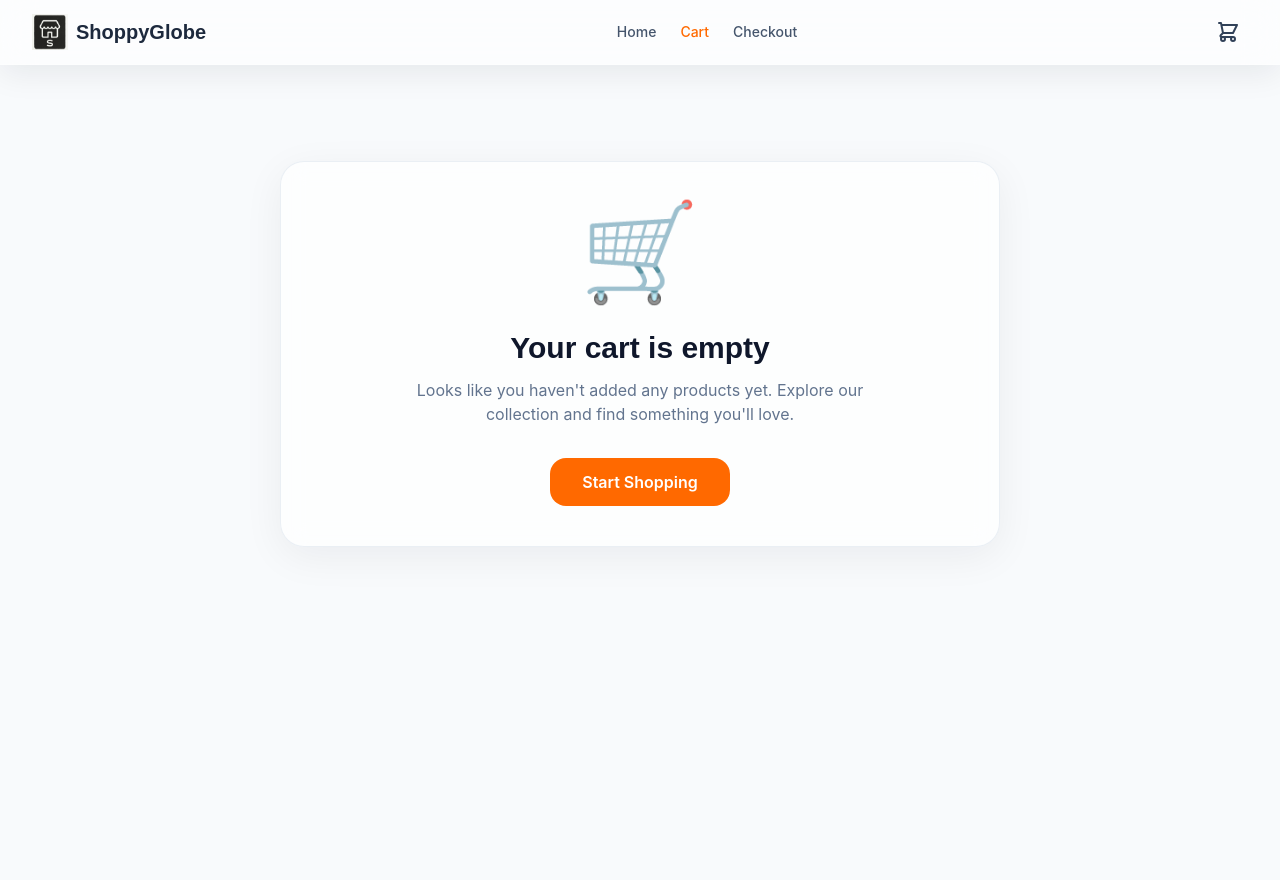
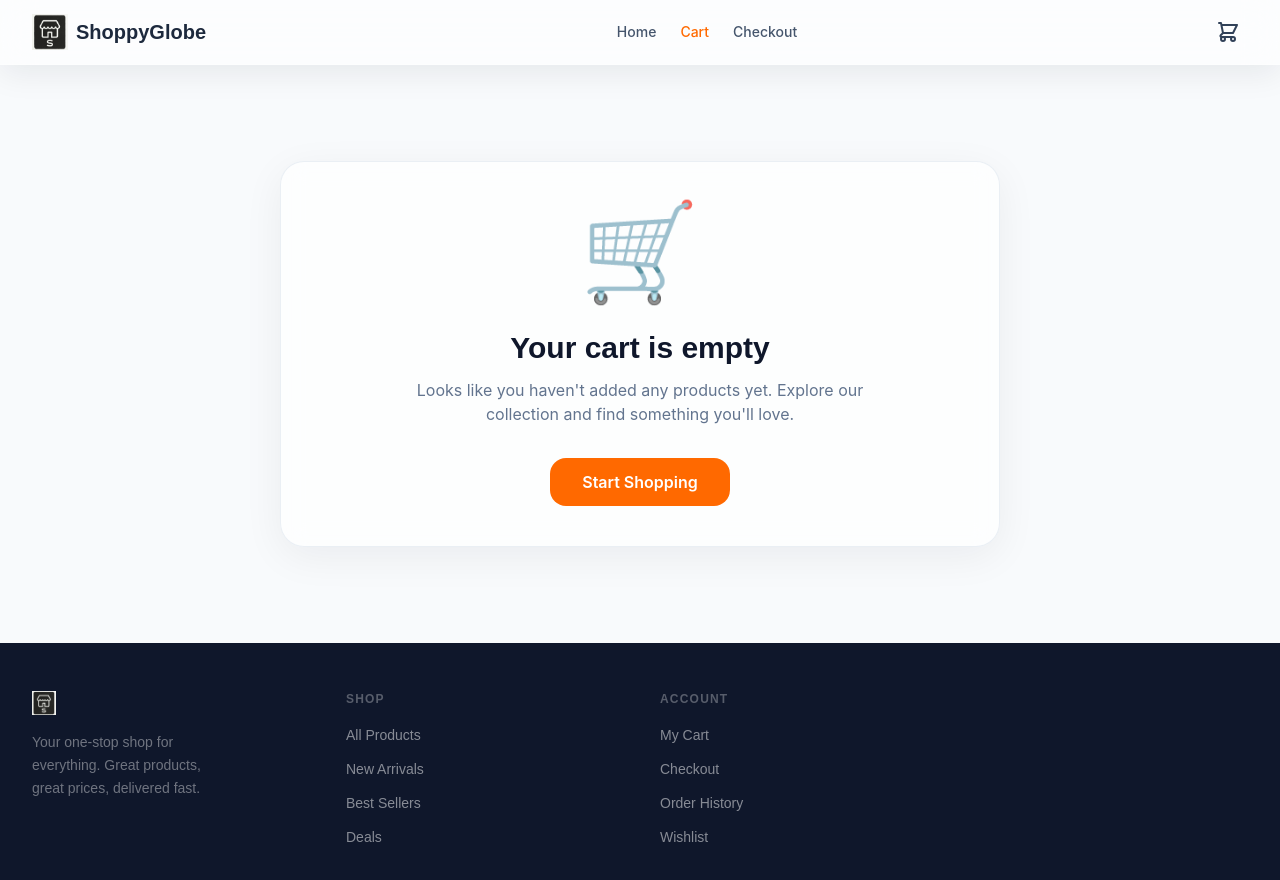
Before and after one commit to Sufalthakre18/shoppyglobe-ecommerce-react, a React (Vite) app in the folder shoppy-globe/: page /cart in a window 1280 px wide. Shown: the top 880 px of the page. Before the commit the page ends 800 px from the top, so only its background shows below. Built offline with nearby package versions, Linux system fonts and the light colour scheme.

Commit message:
Add Footer component for site-wide navigation and branding

```diff
--- a/shoppy-globe/src/App.jsx
+++ b/shoppy-globe/src/App.jsx
@@ -1,6 +1,7 @@
 import { lazy, Suspense } from 'react'
 import { createBrowserRouter, RouterProvider, Outlet } from 'react-router-dom'
 import Header from './components/Header'
+import Footer from './components/Footer'
 
 // Lazy-loaded pages for code splitting (performance optimization)
 
@@ -25,6 +26,7 @@ const RootLayout = () => (
     <Suspense fallback={<PageLoader />}>
       <Outlet />
     </Suspense>
+      <Footer />
   </div>
 )
 
--- /dev/null
+++ b/shoppy-globe/src/components/Footer.jsx
@@ -0,0 +1,69 @@
+// components/Footer.jsx
+// Site-wide footer with links, social icons, newsletter signup, and copyright
+import { Link } from 'react-router-dom'
+
+const Footer = () => {
+  return (
+    <footer
+      className="bg-slate-900 mt-auto"
+      style={{ fontFamily: 'DM Sans, sans-serif' }}
+    >
+      {/* Main grid */}
+      <div className="max-w-7xl mx-auto px-4 sm:px-6 lg:px-8 pt-12 pb-10">
+        <div className="grid grid-cols-1 sm:grid-cols-2 lg:grid-cols-4 gap-10">
+
+          {/* Brand column */}
+          <div className="lg:col-span-1">
+            <Link to="/" className="flex items-center gap-2.5 mb-4">
+                <img src="/favicon.png" alt="Shoppy Globe Logo" className="w-6 h-6" />
+            </Link>
+            <p className="text-sm text-white/40 leading-relaxed mb-5 max-w-[200px]">
+              Your one-stop shop for everything. Great products, great prices, delivered fast.
+            </p>
+
+          </div>
+
+          {/* Shop links */}
+          <div>
+            <p className="text-xs font-semibold text-white/30 uppercase tracking-widest mb-4">Shop</p>
+            <ul className="flex flex-col gap-2.5">
+              {['All Products', 'New Arrivals', 'Best Sellers', 'Deals'].map(item => (
+                <li key={item}>
+                  <Link to="/" className="text-sm text-white/50 hover:text-orange-400 transition-colors">
+                    {item}
+                  </Link>
+                </li>
+              ))}
+            </ul>
+          </div>
+
+          {/* Account links */}
+          <div>
+            <p className="text-xs font-semibold text-white/30 uppercase tracking-widest mb-4">Account</p>
+            <ul className="flex flex-col gap-2.5">
+              {[
+                { label: 'My Cart', to: '/cart' },
+                { label: 'Checkout', to: '/checkout' },
+                { label: 'Order History', to: '/' },
+                { label: 'Wishlist', to: '/' },
+              ].map(({ label, to }) => (
+                <li key={label}>
+                  <Link to={to} className="text-sm text-white/50 hover:text-orange-400 transition-colors">
+                    {label}
+                  </Link>
+                </li>
+              ))}
+            </ul>
+          </div>
+
+
+        </div>
+      </div>
+
+
+
+    </footer>
+  )
+}
+
+export default Footer
```
